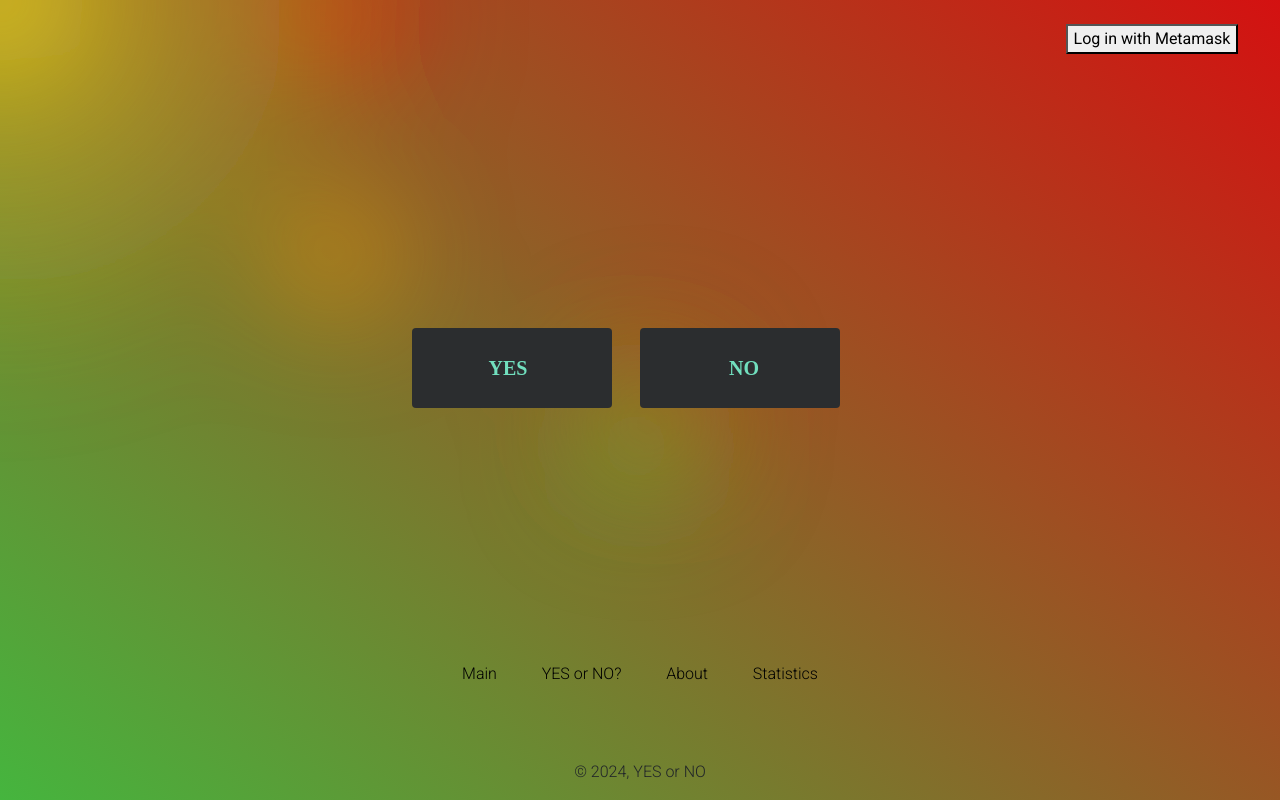
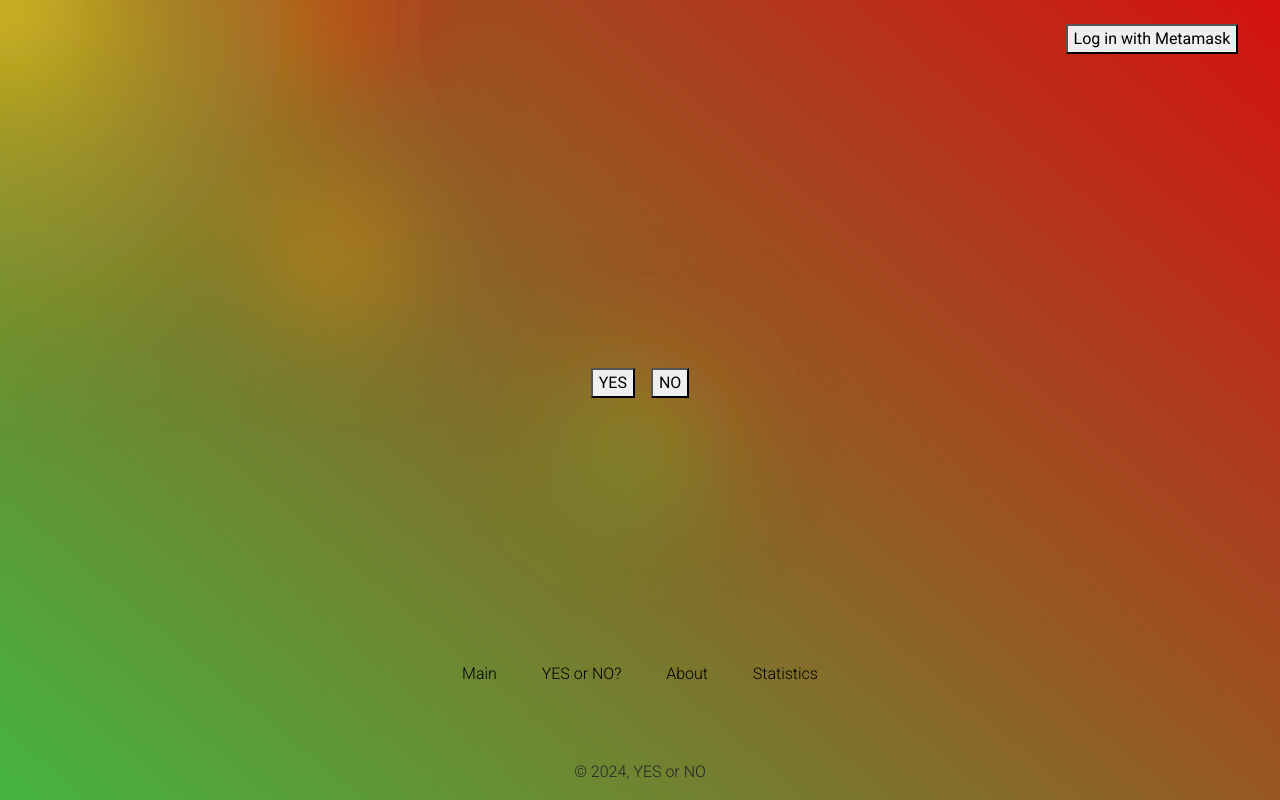
Before and after one commit to Marakuyaspb/yes, a Django app: page /dapp/ in a window 1280 px wide. Run offline with Django 4.2, Linux system fonts and the light colour scheme; some libraries are stand-ins or nearby versions.

Commit message:
go to simple btns

```diff
--- a/static/css/yesno_btns.css
+++ /dev/null
@@ -1,61 +0,0 @@
-.button {
-  background: #2B2D2F;
-  height: 80px;
-  width: 200px;
-  text-align: center;
-  position: absolute;
-  top: 50%;
-  transform: translateY(-50%);
-
-  margin: 0 auto;
-  cursor: pointer;
-  border-radius: 4px;
-}
-
-.btn-y{
-  left: -10%;
-}
-
-.btn-y{
-
-  right: 10%;
-}
-
-.text-y, .text-n {
-  font: bold 1.25rem/1 poppins;
-  color: #71DFBE;
-  position: absolute;
-  top: 50%;
-  transform: translateY(-52%);
-  left: 0;
-  right: 0;
-}
-
-.progress-bar-y, .progress-bar-n  {
-  position: absolute;
-  height: 10px;
-  width: 0;
-  right: 0;
-  top: 50%;
-  left: 50%;
-  border-radius: 200px;
-  transform: translateY(-50%) translateX(-50%);
-  background: lighten(#2B2D2F, 15%);
-}
-
-svg {
-  width: 30px;
-  position: absolute;
-  top: 50%;
-  transform: translateY(-50%) translateX(-50%);
-  left: 50%;
-  right: 0;
-}
-
-.check-y, .check-n {
-  fill: none;
-  stroke: #FFFFFF;
-  stroke-width: 3;
-  stroke-linecap: round;
-  stroke-linejoin: round;
-}
--- a/static/js/yesno_btns.js
+++ /dev/null
@@ -1,127 +0,0 @@
-
-/* About NO */
-
-var basicTimeline = anime.timeline({
-  autoplay: false
-});
-
-var pathEls = $(".check-n");
-for (var i = 0; i < pathEls.length; i++) {
-  var pathEl = pathEls[i];
-  var offset = anime.setDashoffset(pathEl);
-  pathEl.setAttribute("stroke-dashoffset", offset);
-}
-
-basicTimeline
-  .add({
-    targets: ".text-n",
-    duration: 1,
-    opacity: "0"
-  })
-  .add({
-    targets: ".btn-n",
-    duration: 1300,
-    height: 10,
-    width: 300,
-    backgroundColor: "#2B2D2F",
-    border: "0",
-    borderRadius: 100
-  })
-  .add({
-    targets: ".progress-bar-n",
-    duration: 2000,
-    width: 300,
-    easing: "linear"
-  })
-  .add({
-    targets: ".btn-n",
-    width: 0,
-    duration: 1
-  })
-  .add({
-    targets: ".progress-bar-n",
-    width: 80,
-    height: 80,
-    delay: 500,
-    duration: 750,
-    borderRadius: 80,
-    backgroundColor: "#71DFBE"
-  })
-  .add({
-    targets: pathEl,
-    strokeDashoffset: [offset, 0],
-    duration: 200,
-    easing: "easeInOutSine"
-  });
-
-$(".btn-n").click(function() {
-  basicTimeline.play();
-});
-
-$(".text-n").click(function() {
-  basicTimeline.play();
-});
-
-
-/* About YES */
-
-var basicTimeline = anime.timeline({
-  autoplay: false
-});
-
-var pathEls = $(".check-y");
-for (var i = 0; i < pathEls.length; i++) {
-  var pathEl = pathEls[i];
-  var offset = anime.setDashoffset(pathEl);
-  pathEl.setAttribute("stroke-dashoffset", offset);
-}
-
-basicTimeline
-  .add({
-    targets: ".text-y",
-    duration: 1,
-    opacity: "0"
-  })
-  .add({
-    targets: ".btn-y",
-    duration: 1300,
-    height: 10,
-    width: 300,
-    backgroundColor: "#2B2D2F",
-    border: "0",
-    borderRadius: 100
-  })
-  .add({
-    targets: ".progress-bar-y",
-    duration: 2000,
-    width: 300,
-    easing: "linear"
-  })
-  .add({
-    targets: ".btn-y",
-    width: 0,
-    duration: 1
-  })
-  .add({
-    targets: ".progress-bar-y",
-    width: 80,
-    height: 80,
-    delay: 500,
-    duration: 750,
-    borderRadius: 80,
-    backgroundColor: "#71DFBE"
-  })
-  .add({
-    targets: pathEl,
-    strokeDashoffset: [offset, 0],
-    duration: 200,
-    easing: "easeInOutSine"
-  });
-
-$(".btn-y").click(function() {
-  basicTimeline.play();
-});
-
-$(".text-y").click(function() {
-  basicTimeline.play();
-});
--- a/vote/templates/vote/dapp.html
+++ b/vote/templates/vote/dapp.html
@@ -18,29 +18,13 @@
 	<form method="POST">
 
 		{% csrf_token %}
-		<!-- <button type="submit" name="voice"  value="True" id='btn-y' class='me-2 btn-vote btn-y'>YES</button> -->
 
-		<div class="button btn-y">
-			<div type="submit" name="voice"  value="True" id='btn-y' class='me-2 text-y'>YES</div>
+		<div class="d-flex justify-content-center">
+
+			<button type="submit" name="voice"  value="True" id='btn-y' class='me-2 btn-y'>YES</button>
+
+			<button type="submit" name="voice"  value="False" id='btn-n ' class='ms-2 btn-n'>NO</button>
 		</div>
-
-		<div class="progress-bar-y"></div>
-		<svg x="0px" y="0px"
-		viewBox="0 0 25 30" style="enable-background:new 0 0 25 30;">
-		<path class="check-y" class="st0" d="M2,19.2C5.9,23.6,9.4,28,9.4,28L23,2"/>
-		</svg>
-
-
-
-		<div class="button btn-n">
-			<div type="submit" name="voice"  value="False" id='btn-n ' class='ms-2 text-n'>NO</div>
-		</div>
-		<div class="progress-bar-n"></div>
-		<svg x="0px" y="0px"
-		 viewBox="0 0 25 30" style="enable-background:new 0 0 25 30;">
-		<path class="check-n" class="st0" d="M2,19.2C5.9,23.6,9.4,28,9.4,28L23,2"/>
-		</svg>
-
 
 
 	</form>
```
